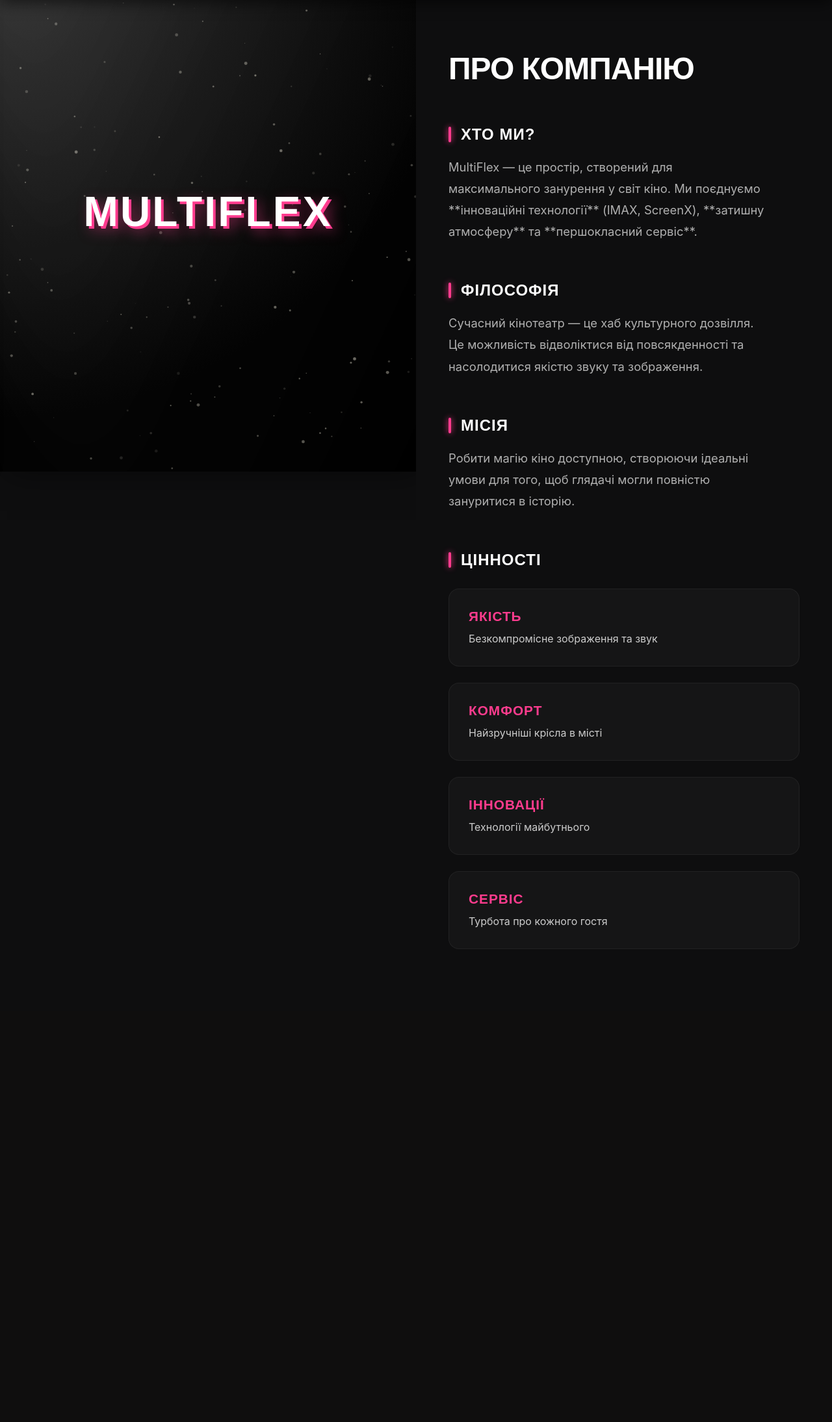
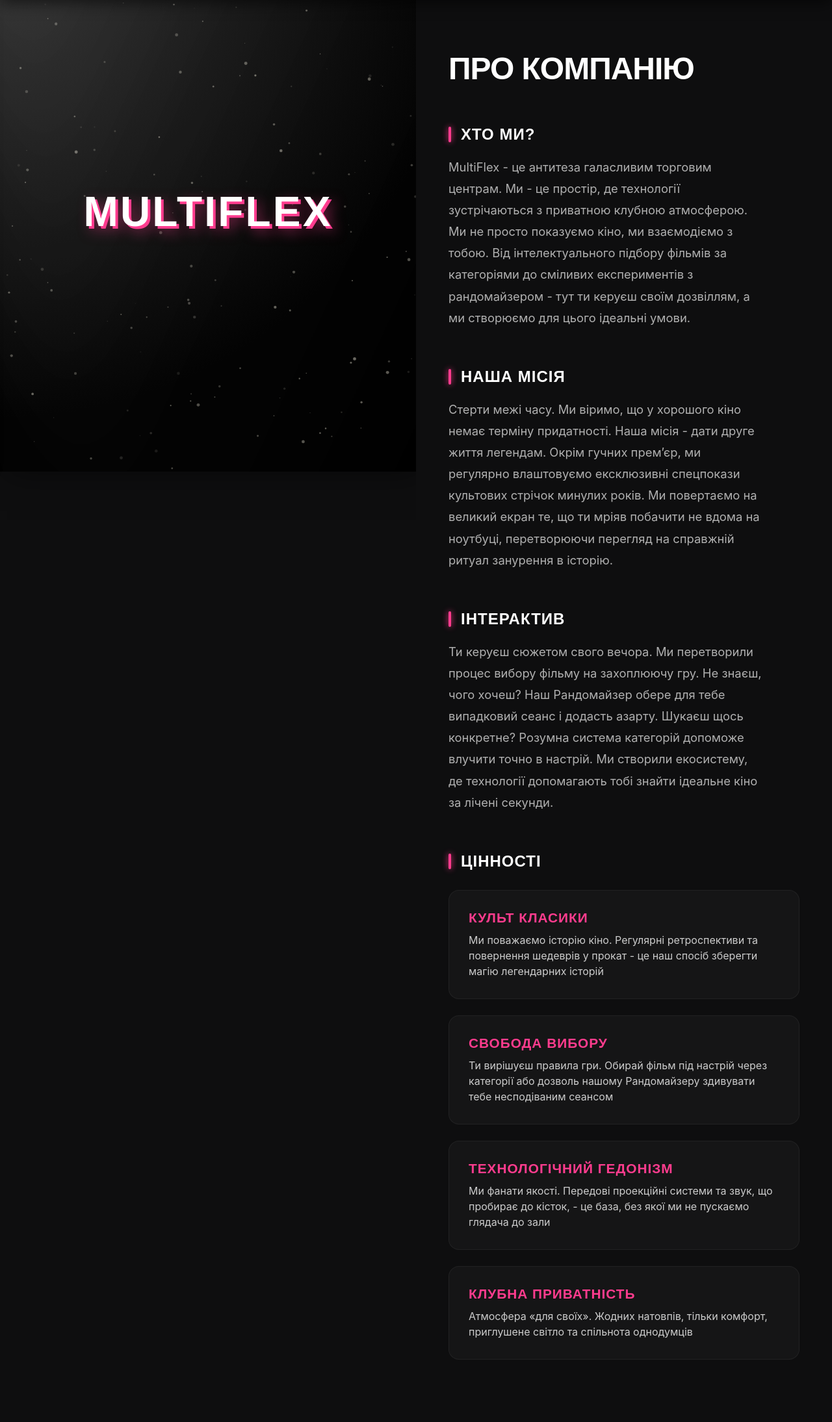
Before and after one commit to plusikkk/Cinema_Front, a Django app: page /about-us/ in a window 1280 px wide. Shown: the part 74-2263 px from the top of the page at 65% size. Before the commit the page ends 1535 px from the top, so only its background shows below. Run offline with Django 5.2, Linux system fonts and the light colour scheme.

Commit message:
Added final text for page about us

```diff
--- a/templates/about_us.html
+++ b/templates/about_us.html
@@ -23,25 +23,25 @@
                 <div class="about-section-header">Хто ми?</div>
                 <div class="about-section-content">
                     <p>
-                        MultiFlex — це простір, створений для максимального занурення у світ кіно. Ми поєднуємо **інноваційні технології** (IMAX, ScreenX), **затишну атмосферу** та **першокласний сервіс**.
+                        MultiFlex - це антитеза галасливим торговим центрам. Ми - це простір, де технології зустрічаються з приватною клубною атмосферою. Ми не просто показуємо кіно, ми взаємодіємо з тобою. Від інтелектуального підбору фільмів за категоріями до сміливих експериментів з рандомайзером - тут ти керуєш своїм дозвіллям, а ми створюємо для цього ідеальні умови.
                     </p>
                 </div>
             </section>
 
             <section>
-                <div class="about-section-header">Філософія</div>
+                <div class="about-section-header">Наша місія</div>
                 <div class="about-section-content">
                     <p>
-                        Сучасний кінотеатр — це хаб культурного дозвілля. Це можливість відволіктися від повсякденності та насолодитися якістю звуку та зображення.
+                        Стерти межі часу. Ми віримо, що у хорошого кіно немає терміну придатності. Наша місія - дати друге життя легендам. Окрім гучних прем’єр, ми регулярно влаштовуємо ексклюзивні спецпокази культових стрічок минулих років. Ми повертаємо на великий екран те, що ти мріяв побачити не вдома на ноутбуці, перетворюючи перегляд на справжній ритуал занурення в історію.
                     </p>
                 </div>
             </section>
 
             <section>
-                <div class="about-section-header">Місія</div>
+                <div class="about-section-header">Інтерактив</div>
                 <div class="about-section-content">
                     <p>
-                        Робити магію кіно доступною, створюючи ідеальні умови для того, щоб глядачі могли повністю зануритися в історію.
+                        Ти керуєш сюжетом свого вечора. Ми перетворили процес вибору фільму на захоплюючу гру. Не знаєш, чого хочеш? Наш Рандомайзер обере для тебе випадковий сеанс і додасть азарту. Шукаєш щось конкретне? Розумна система категорій допоможе влучити точно в настрій. Ми створили екосистему, де технології допомагають тобі знайти ідеальне кіно за лічені секунди.
                     </p>
                 </div>
             </section>
@@ -49,10 +49,10 @@
             <section>
                 <div class="about-section-header">Цінності</div>
                 <ul class="values-list">
-                    <li class="value-item"><strong>Якість</strong> <span>Безкомпромісне зображення та звук</span></li>
-                    <li class="value-item"><strong>Комфорт</strong> <span>Найзручніші крісла в місті</span></li>
-                    <li class="value-item"><strong>Інновації</strong> <span>Технології майбутнього</span></li>
-                    <li class="value-item"><strong>Сервіс</strong> <span>Турбота про кожного гостя</span></li>
+                    <li class="value-item"><strong>Культ Класики</strong> <span>Ми поважаємо історію кіно. Регулярні ретроспективи та повернення шедеврів у прокат - це наш спосіб зберегти магію легендарних історій</span></li>
+                    <li class="value-item"><strong>Свобода Вибору</strong> <span>Ти вирішуєш правила гри. Обирай фільм під настрій через категорії або дозволь нашому Рандомайзеру здивувати тебе несподіваним сеансом</span></li>
+                    <li class="value-item"><strong>Технологічний Гедонізм</strong> <span>Ми фанати якості. Передові проекційні системи та звук, що пробирає до кісток, - це база, без якої ми не пускаємо глядача до зали</span></li>
+                    <li class="value-item"><strong>Клубна Приватність</strong> <span>Атмосфера «для своїх». Жодних натовпів, тільки комфорт, приглушене світло та спільнота однодумців</span></li>
                 </ul>
             </section>
         </div>
```
